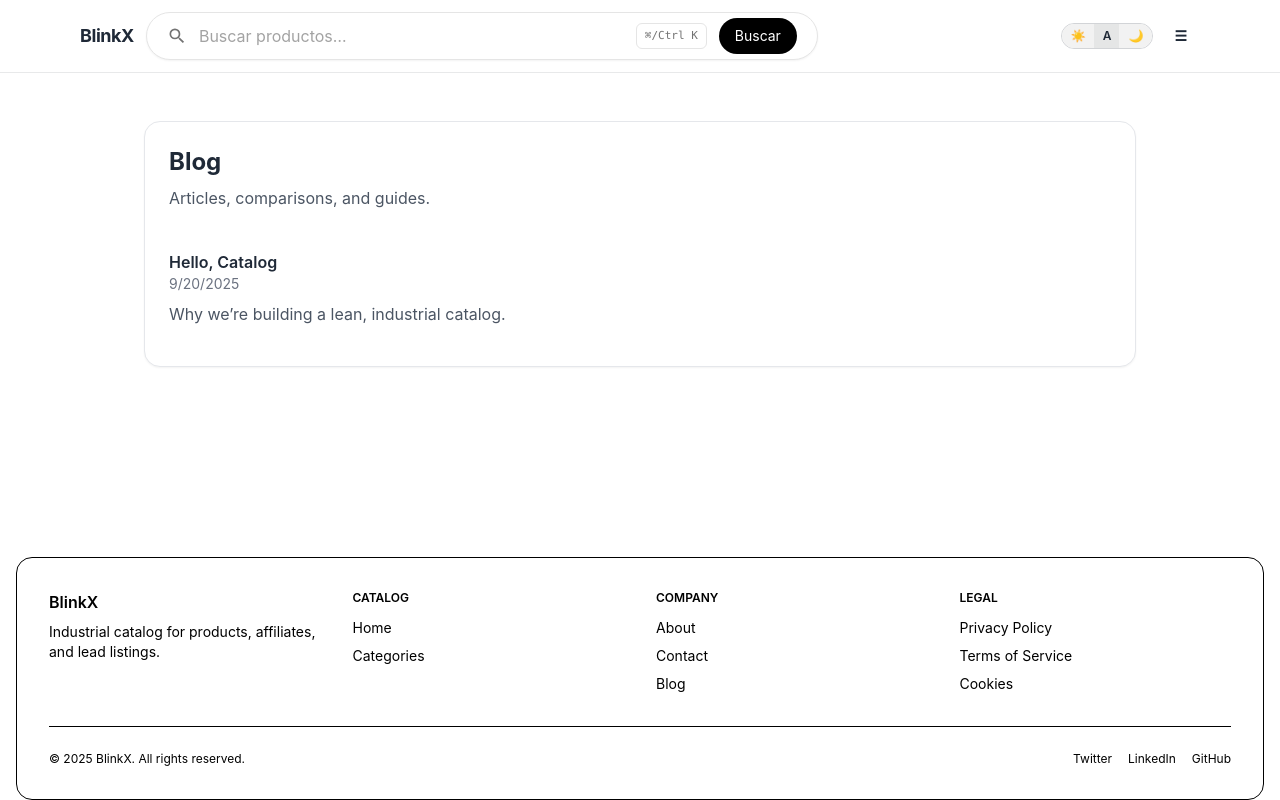
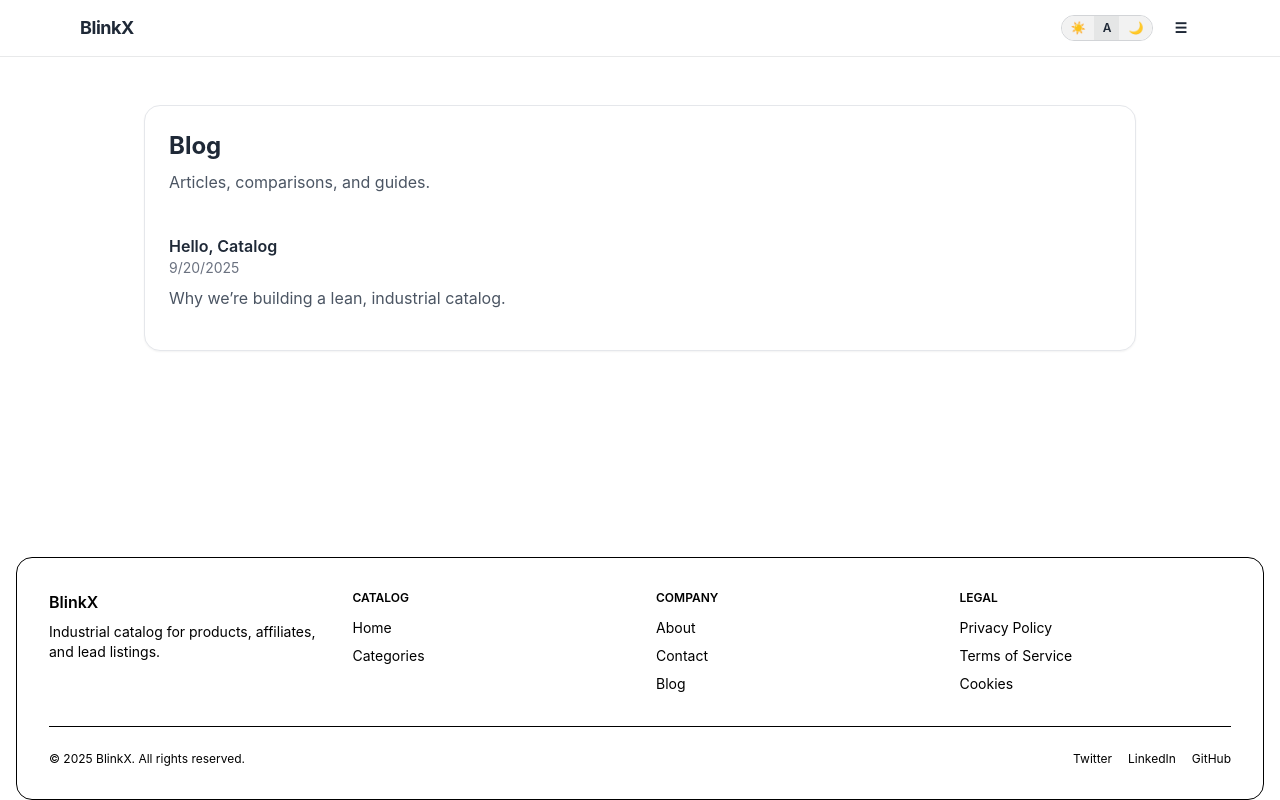
Before and after one commit to Blinkx-Original/tidb-cloud-starter, a Next.js app: page /blog in a window 1280 px wide. Built offline with nearby package versions, Linux system fonts and the light colour scheme.

Commit message:
Update Header.tsx

```diff
--- a/components/v2/Layout/Header.tsx
+++ b/components/v2/Layout/Header.tsx
@@ -2,25 +2,14 @@
 'use client';
 
 import Link from 'next/link';
-import SearchPill from '@/components/v2/SearchPill';
-import ThemeToggle from '@/components/ThemeToggle'; // si no es default, usa { ThemeToggle }
+import ThemeToggle from '@/components/ThemeToggle';
 
 export default function Header() {
   return (
     <header className="sticky top-0 z-50 border-b border-base-content/10 bg-base-100/80 backdrop-blur">
-      <div className="mx-auto max-w-6xl px-4 py-3 grid grid-cols-[auto,1fr,auto] items-center gap-3">
+      <div className="mx-auto max-w-6xl px-4 py-3 flex items-center justify-between gap-3">
         {/* Izquierda: logo */}
         <Link href="/" className="font-bold tracking-tight text-lg">BlinkX</Link>
-
-        {/* Centro: buscador inline (mismo componente que la home) */}
-        <div className="relative min-w-0">
-          {/* IMPORTANT: la envoltura relative evita que el dropdown se recorte */}
-          <SearchPill
-            size="md"
-            placeholder="Buscar productos…"
-            className="w-full"
-          />
-        </div>
 
         {/* Derecha: toggle de tema + menú */}
         <div className="flex items-center gap-2">
```
